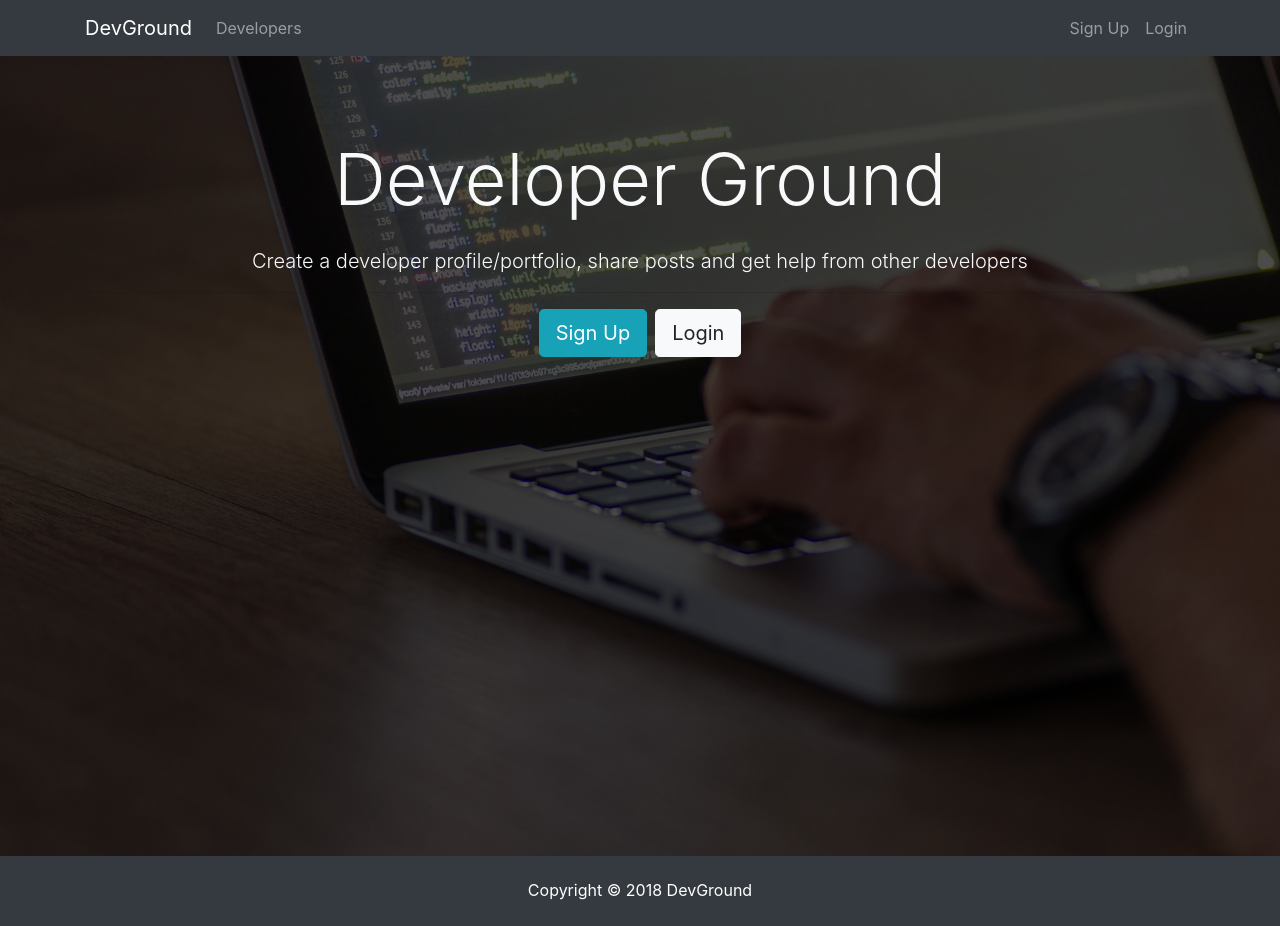
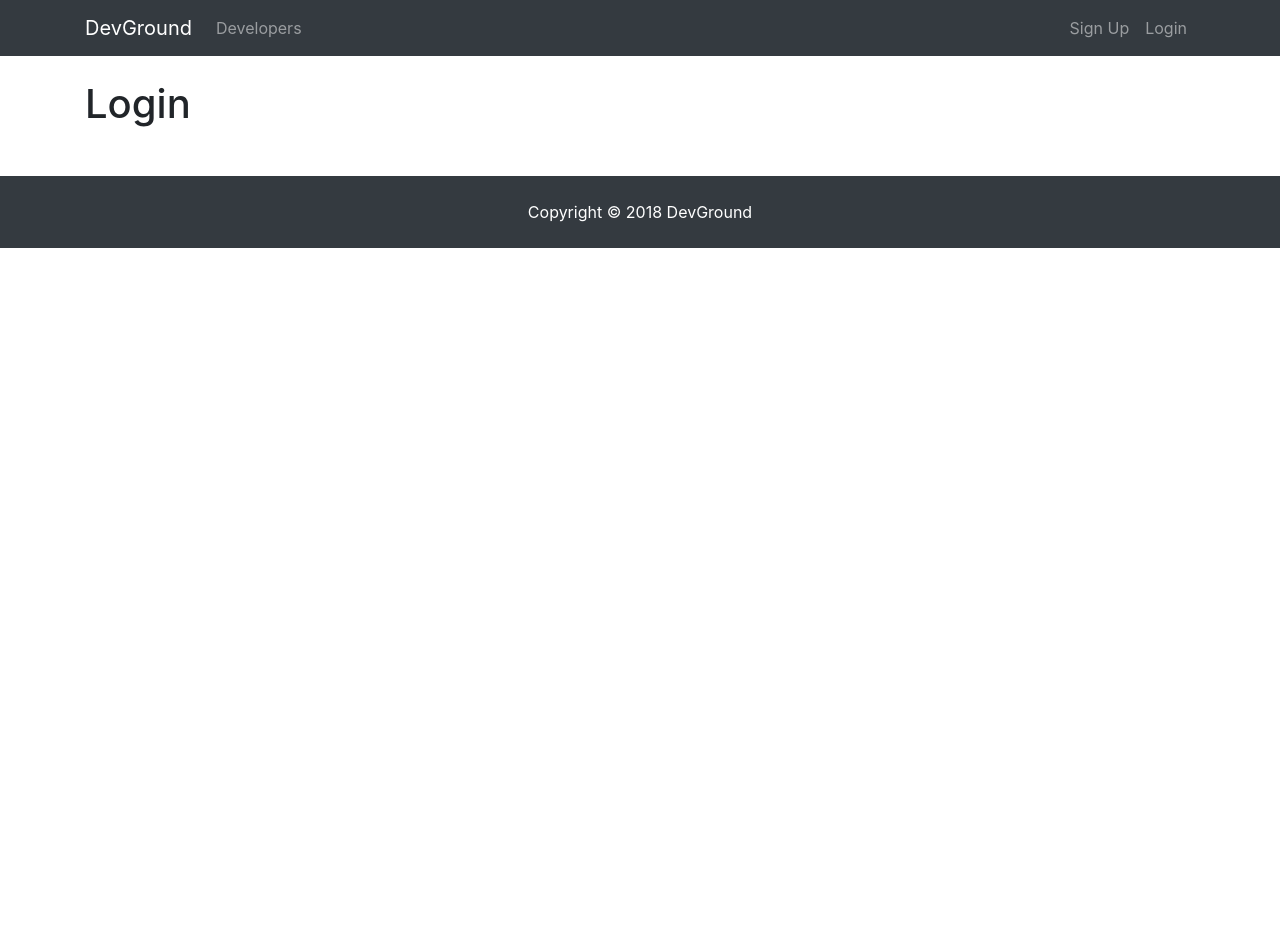
Before and after one commit to atoyan/DevGround, a React (Create React App) app in the folder client/: page /login in a window 1280 px wide. After the commit the page ends 800 px from the top, so only its background shows below. Built offline with nearby package versions, Linux system fonts and the light colour scheme.

Commit message:
added React Router and Links

```diff
--- a/client/package.json
+++ b/client/package.json
@@ -5,6 +5,7 @@
   "dependencies": {
     "react": "^16.6.3",
     "react-dom": "^16.6.3",
+    "react-router-dom": "^4.3.1",
     "react-scripts": "2.1.1"
   },
   "scripts": {
@@ -13,13 +14,10 @@
     "test": "react-scripts test",
     "eject": "react-scripts eject"
   },
-
-  "proxy":"http://localhost:5000",
-
+  "proxy": "http://localhost:5000",
   "eslintConfig": {
     "extends": "react-app"
   },
-
   "browserslist": [
     ">0.2%",
     "not dead",
--- a/client/src/App.js
+++ b/client/src/App.js
@@ -1,18 +1,28 @@
 import React, { Component } from 'react';
 import './App.css';
+import {BrowserRouter as Router , Route} from 'react-router-dom';
 import Navbar from './components/layout/Navbar';
 import Footer from './components/layout/Footer';
 import Landing from './components/layout/Landing';
+import Register from './components/auth/Register';
+import Login from './components/auth/Login';
 
 class App extends Component {
   render() {
     return (
+      <Router>
       <div className="App">
         <Navbar/>
-        <Landing />
+
+       <Route exact path="/" component = {Landing} />
+       <div className="container">
+         <Route exact path = "/register" component = {Register}/>
+         <Route exact path = "/login" component = {Login}/>
+       </div>
 
       <Footer />
       </div>
+      </Router>
     );
   }
 }
--- /dev/null
+++ b/client/src/components/auth/Login.js
@@ -0,0 +1,13 @@
+import React, { Component } from 'react'
+
+ class Login extends Component {
+  render() {
+    return (
+      <div>
+        <h1>Login</h1>
+      </div>
+    )
+  }
+}
+
+export default Login ;
--- /dev/null
+++ b/client/src/components/auth/Register.js
@@ -0,0 +1,13 @@
+import React, { Component } from 'react'
+
+ class Register extends Component {
+  render() {
+    return (
+      <div>
+        <h1>Register</h1>
+      </div>
+    )
+  }
+}
+
+export default Register ;
--- a/client/src/components/layout/Landing.js
+++ b/client/src/components/layout/Landing.js
@@ -1,4 +1,5 @@
 import React, { Component } from 'react'
+import {Link} from 'react-router-dom'
 
 class Landing extends Component {
   render() {
@@ -12,8 +13,8 @@
             </h1>
             <p className="lead"> Create a developer profile/portfolio, share posts and get help from other developers</p>
             <hr />
-            <a href="register.html" className="btn btn-lg btn-info mr-2">Sign Up</a>
-            <a href="login.html" className="btn btn-lg btn-light">Login</a>
+            <Link to="/register" className="btn btn-lg btn-info mr-2">Sign Up</Link>
+            <Link to="/login" className="btn btn-lg btn-light">Login</Link>
           </div>
         </div>
       </div>
--- a/client/src/components/layout/Navbar.js
+++ b/client/src/components/layout/Navbar.js
@@ -1,11 +1,11 @@
 import React, { Component } from 'react'
-
+import {Link} from 'react-router-dom'
 class Navbar extends Component {
   render() {
     return (
       <nav className="navbar navbar-expand-sm navbar-dark bg-dark mb-4">
     <div className="container">
-      <a className="navbar-brand" href="landing.html">DevGround</a>
+      <Link className="navbar-brand" to="/">DevGround</Link>
       <button className="navbar-toggler" type="button" data-toggle="collapse" data-target="#mobile-nav">
         <span className="navbar-toggler-icon"></span>
       </button>
@@ -13,17 +13,17 @@
       <div className="collapse navbar-collapse" id="mobile-nav">
         <ul className="navbar-nav mr-auto">
           <li className="nav-item">
-            <a className="nav-link" href="profiles.html"> Developers
-            </a>
+            <Link className="nav-link" to="/profiles"> Developers
+            </Link>
           </li>
         </ul>
 
         <ul className="navbar-nav ml-auto">
           <li className="nav-item">
-            <a className="nav-link" href="register.html">Sign Up</a>
+            <Link className="nav-link" to="/register">Sign Up</Link>
           </li>
           <li className="nav-item">
-            <a className="nav-link" href="login.html">Login</a>
+            <Link className="nav-link" to="/login">Login</Link>
           </li>
         </ul>
       </div>
```
Also changed, not shown: 1 other file (tests, documents, lock files or other folders).
